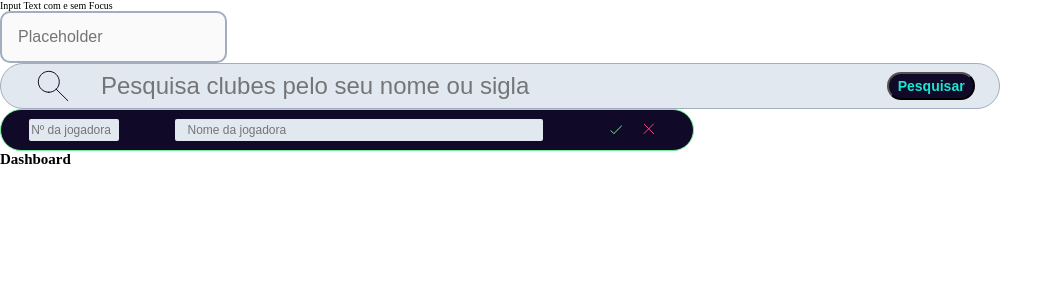
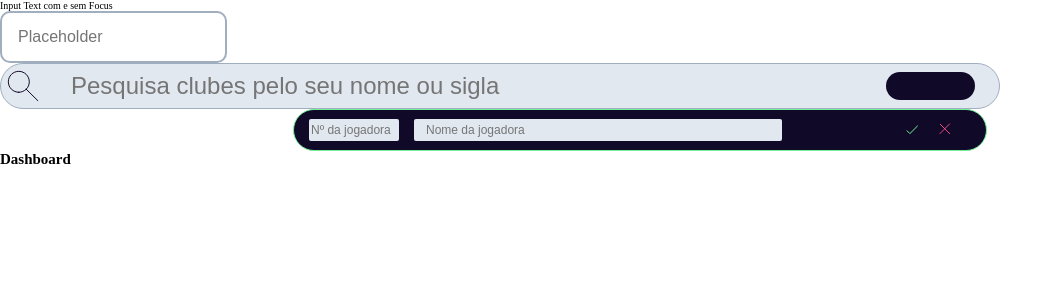
Before and after one commit to estartandodevs-course/Escala-as-Mina, a React (Create React App) app: page / in a window 1280 px wide. Shown: the top 300 px of the page, without its empty margins (0-1063 px from the left). Built offline with nearby package versions, Linux system fonts and the light colour scheme.

Commit message:
Focus and InputPlayer

```diff
--- a/src/App.jsx
+++ b/src/App.jsx
@@ -12,7 +12,6 @@ function App() {
         label="Input Text com e sem Focus"
         placeholder="Placeholder"
         type="text"
-        disabled="false"
       />
 
       <InputSearch placeholder="Pesquisa clubes pelo seu nome ou sigla"></InputSearch>
--- a/src/components/Input/index.jsx
+++ b/src/components/Input/index.jsx
@@ -1,20 +1,22 @@
+import React from 'react';
 import {
   StyledDiv,
   StyledInput,
   StyledInputSearch,
   StyledInputOptions,
-  StyledButton,
 } from './styledInput';
 import LupaInput from '../../assets/icons/LupaInput.svg';
 import AcceptBtn from '../../assets/icons/AcceptBtn.svg';
 import DeclineBtn from '../../assets/icons/DeclineBtn.svg';
+import { Button } from '../Button';
 
 export const Input = (props) => {
-  const { label, type, placeholder, disabled = 'false' } = props;
+  const { label, type, placeholder } = props;
+
   return (
     <form>
       <label>{label}</label>
-      <StyledInput type={type} placeholder={placeholder} disabled={disabled} />
+      <StyledInput type={type} placeholder={placeholder} />
     </form>
   );
 };
@@ -25,12 +27,12 @@ export const InputSearch = (props) => {
     <StyledDiv>
       <img src={LupaInput} alt={'Lupa'} />
       <StyledInputSearch type={'text'} placeholder={placeholder} />
-      <BText type="submit" value="Pesquisar" />
+      <Button variation="search" />
     </StyledDiv>
   );
 };
 
-export const InputPlayer = (props) => {
+export const InputPlayer = () => {
   return (
     <StyledInputOptions>
       <input
@@ -55,7 +57,7 @@ export const InputPlayer = (props) => {
   );
 };
 
-export const BText = (props) => {
-  const { type, value } = props;
-  return <StyledButton type={type} value={value} />;
-};
+// export const BText = (props) => {
+//   const { type, value } = props;
+//   return <StyledButton type={type} value={value} />;
+// };
--- a/src/components/Input/styledInput.jsx
+++ b/src/components/Input/styledInput.jsx
@@ -35,13 +35,13 @@ export const StyledDiv = styled.div`
   display: flex;
   justify-content: space-between;
   align-items: center;
-  padding-left: 30px;
+  padding-right: 24px;
 
   ::-webkit-inline-placeholder {
     color: #a0aec0;
   }
 
-  &:focus {
+  &:focus-within {
     border: 1px solid #100928;
   }
 `;
@@ -70,9 +70,8 @@ export const StyledInputOptions = styled.div`
   background-color: #100928;
   border: 1px solid #75f099;
   display: flex;
-  justify-content: space-between;
+  justify-self: center;
   align-items: center;
-  justify-content: space-around;
 
   input {
     height: 22px;
@@ -86,6 +85,7 @@ export const StyledInputOptions = styled.div`
     border-radius: 2px;
     outline: none;
     border: none;
+    margin-left: 15px;
 
     &:focus {
       outline: none;
@@ -110,24 +110,12 @@ export const StyledInputOptions = styled.div`
     margin: 0;
   }
 
-  img {
-    margin: 10px;
+  div {
+    margin-left: auto;
+    margin-right: 25px;
+
+    img {
+      margin: 10px;
+    }
   }
 `;
-
-export const StyledButton = styled.input.attrs({ type: 'submit' })`
-  width: 107px;
-  height: 28px;
-  font-size: 14px;
-  font-weight: bold;
-  line-height: 19px;
-  text-align: center;
-  background: #100928;
-  border-radius: 30px;
-  color: rgba(27, 230, 209, 1);
-  margin-right: 24px;
-`;
-
-// export const StyledInputSearch = styled(StyledInput)`
-//   background-color: #e2e8f0;
-// `;
```
